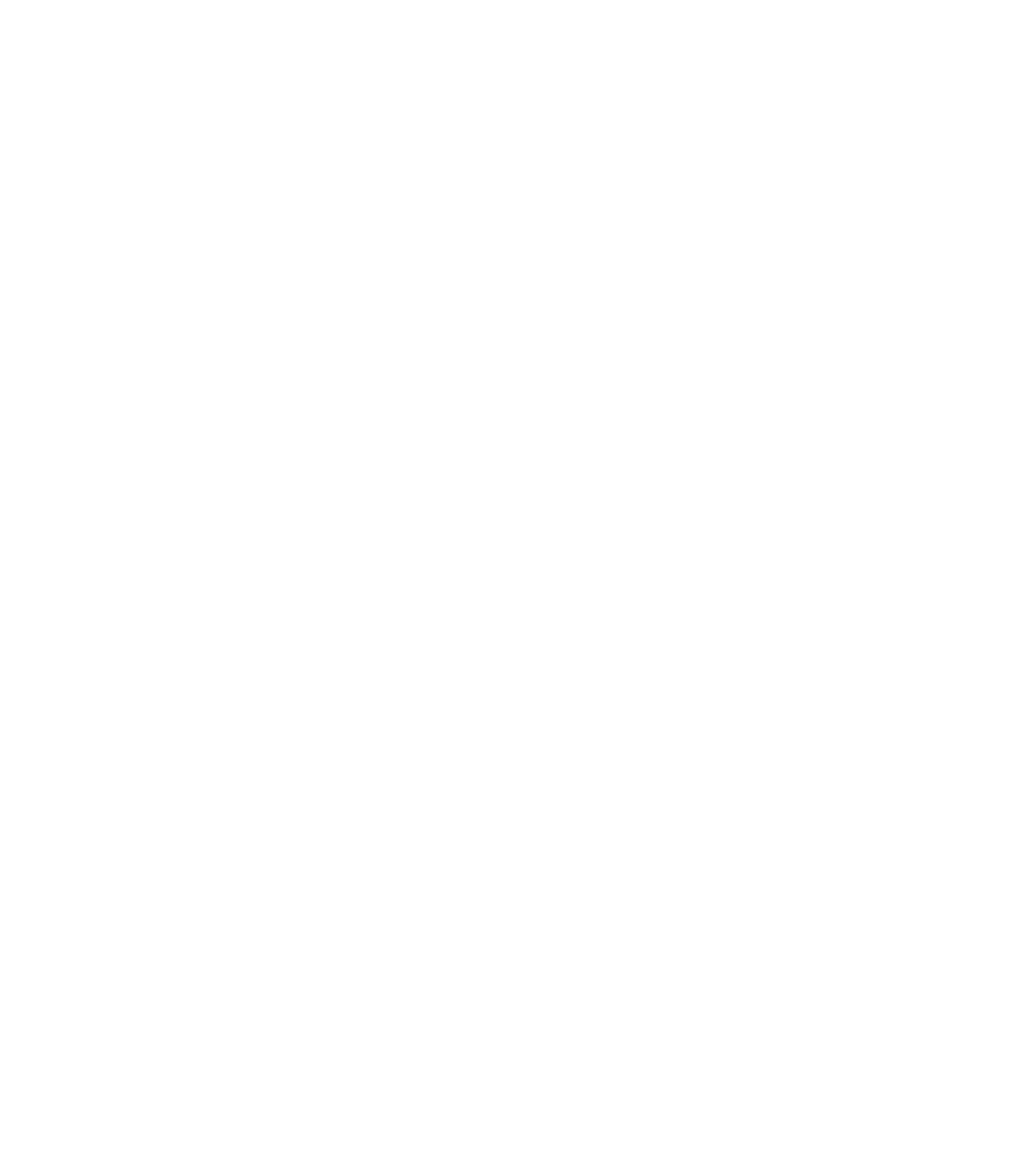
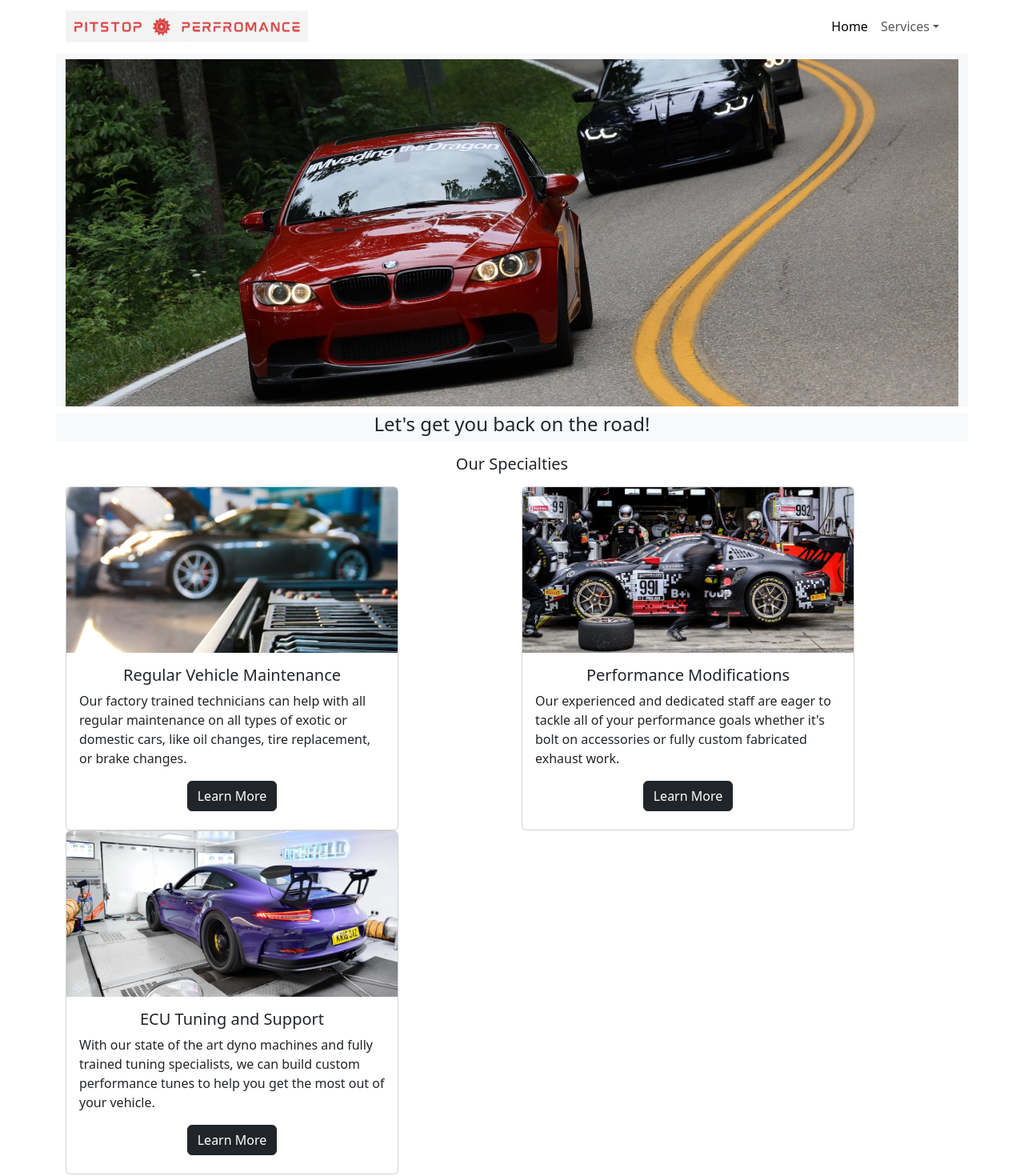
Before and after one commit to aghar11/seg3125-project1, a React (Create React App) app: page / in a window 1280 px wide. Before the commit this address had no page. Shown: the top 1470 px of the page at 80% size. Before the commit the page ends 800 px from the top, so only its background shows below. Built offline with nearby package versions, Linux system fonts and the light colour scheme.

Commit message:
Changes routing for GitHub pages

```diff
--- a/package.json
+++ b/package.json
@@ -1,5 +1,5 @@
 {
-  "homepage": "http://aghar11.github.io/seg3125-project1",
+  "homepage": "http://aghar11.github.io/seg3125-project1/",
   "name": "seg3125-project1",
   "version": "0.1.0",
   "private": true,
--- a/src/App.js
+++ b/src/App.js
@@ -7,10 +7,10 @@ import Tuning from './components/tuning/Tuning';
 function App() {
     return (
         <Routes>
-            <Route exact path="/seg3125-project1/home" element={<Homepage/>} />
-            <Route exact path="/seg3125-project1/regularMaintenance" element={<RegularMaintenance/>} />
-            <Route exact path="/seg3125-project1/performanceModifications" element={<PerformanceModifications/>} />
-            <Route exact path="/seg3125-project1/tuning" element={<Tuning/>} />
+            <Route exact path="/" element={<Homepage/>} />
+            <Route exact path="/regularMaintenance" element={<RegularMaintenance/>} />
+            <Route exact path="/performanceModifications" element={<PerformanceModifications/>} />
+            <Route exact path="/tuning" element={<Tuning/>} />
         </Routes>
     );
 }
--- a/src/components/homepage/Homepage.js
+++ b/src/components/homepage/Homepage.js
@@ -46,7 +46,7 @@ function Homepage() {
                 <Card.Text>
                   Our factory trained technicians can help with all regular maintenance on all types of exotic or domestic cars, like oil changes, tire replacement, or brake changes.
                 </Card.Text>
-                <LinkContainer to="/seg3125-project1/regularMaintenance">
+                <LinkContainer to="/regularMaintenance">
                   <div className='text-center'>
                     <Button variant="dark">Learn More</Button>
                   </div>
@@ -65,7 +65,7 @@ function Homepage() {
                   it's bolt on accessories or fully custom
                   fabricated exhaust work.
                 </Card.Text>
-                <LinkContainer to="/seg3125-project1/performanceModifications">
+                <LinkContainer to="/performanceModifications">
                   <div className='text-center'>
                     <Button variant="dark">Learn More</Button>
                   </div>
@@ -84,7 +84,7 @@ function Homepage() {
                   can build custom performance tunes to help
                   you get the most out of your vehicle.
                 </Card.Text>
-                <LinkContainer to="/seg3125-project1/tuning">
+                <LinkContainer to="/tuning">
                   <div className='text-center'>
                     <Button variant="dark">Learn More</Button>
                   </div>
--- a/src/components/shared/NavigationBar.js
+++ b/src/components/shared/NavigationBar.js
@@ -10,28 +10,30 @@ function NavigationBar() {
       <>
         <Navbar bg="white" expand="lg">
           <Container>
-            <Navbar.Brand href="#home">
+            <Navbar.Brand>
+              <LinkContainer to="/">
                 <img
                   src={logo}
                   height='40'
                   className='d-inline-block align-top'
                   alt='Pitstop Perf '
                 />
+              </LinkContainer>
             </Navbar.Brand>
             <Navbar.Toggle aria-controls="basic-navbar-nav" />
             <Navbar.Collapse id="basic-navbar-nav">
               <Nav className="justify-content-end flex-grow-1 pe-3">
-                <LinkContainer to="/seg3125-project1/home">
+                <LinkContainer to="/">
                   <Nav.Link>Home</Nav.Link>
                 </LinkContainer>
                 <NavDropdown title="Services" id="basic-nav-dropdown">
-                  <LinkContainer to="/seg3125-project1/regularMaintenance">
+                  <LinkContainer to="/regularMaintenance">
                     <NavDropdown.Item>Regular Maintenance</NavDropdown.Item>
                   </LinkContainer>
-                  <LinkContainer to="/seg3125-project1/performanceModifications">
+                  <LinkContainer to="/performanceModifications">
                     <NavDropdown.Item>Performance Modifications</NavDropdown.Item>
                   </LinkContainer>
-                  <LinkContainer to="/seg3125-project1/tuning">
+                  <LinkContainer to="/tuning">
                     <NavDropdown.Item>Tuning</NavDropdown.Item>
                   </LinkContainer>
                 </NavDropdown>
--- a/src/index.js
+++ b/src/index.js
@@ -2,15 +2,15 @@ import React from 'react';
 import ReactDOM from 'react-dom';
 import './index.css';
 import reportWebVitals from './reportWebVitals';
-import { BrowserRouter } from 'react-router-dom';
+import { HashRouter } from 'react-router-dom';
 import App from './App'
 
 const root = ReactDOM.createRoot(document.getElementById('root'));
 root.render(
   <React.StrictMode>
-    <BrowserRouter>
+    <HashRouter>
       <App/>
-    </BrowserRouter>
+    </HashRouter>
   </React.StrictMode>
 );
 
```
Also changed, not shown: 1 other file (tests, documents, lock files or other folders). Lines whose indentation alone changed are shown as unchanged.
